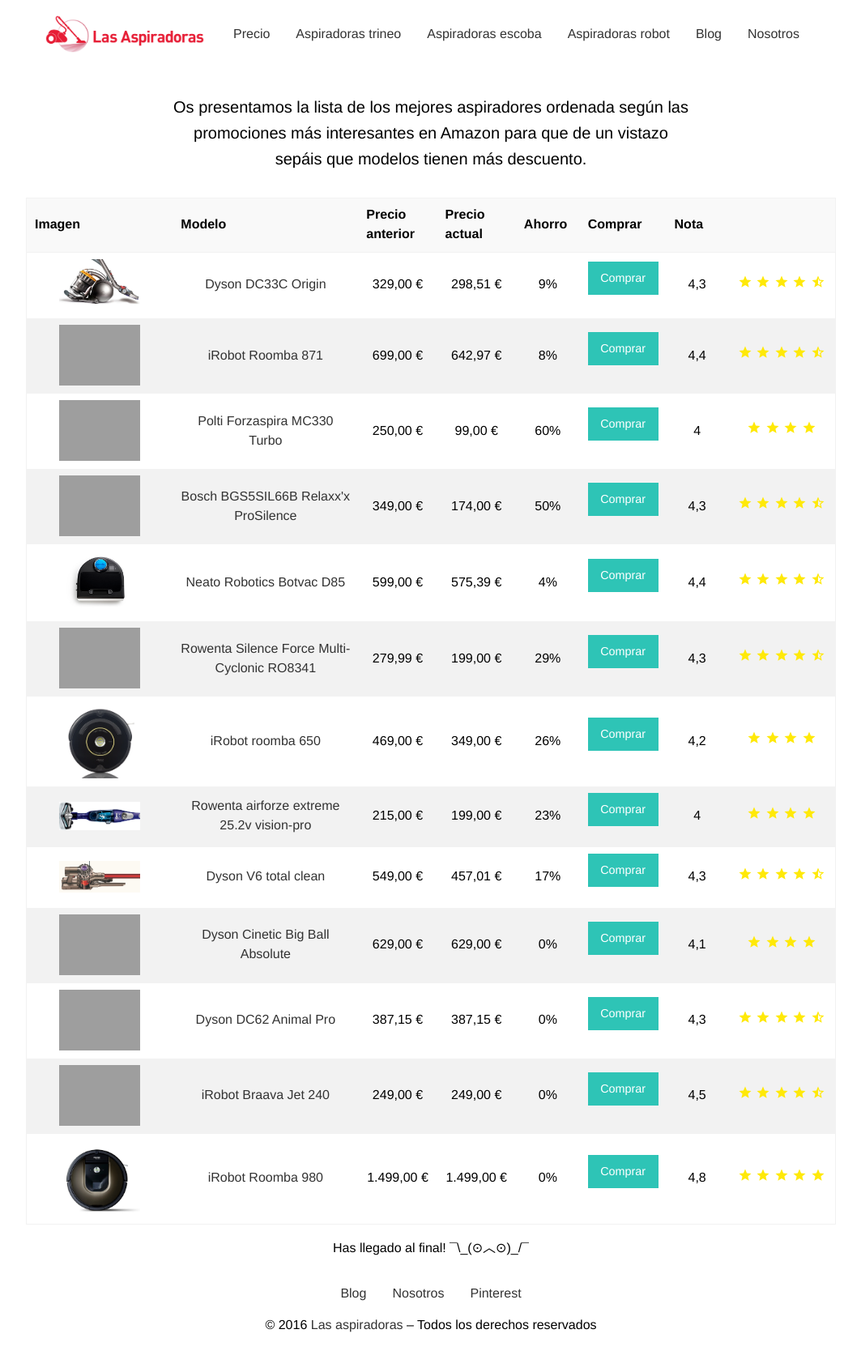
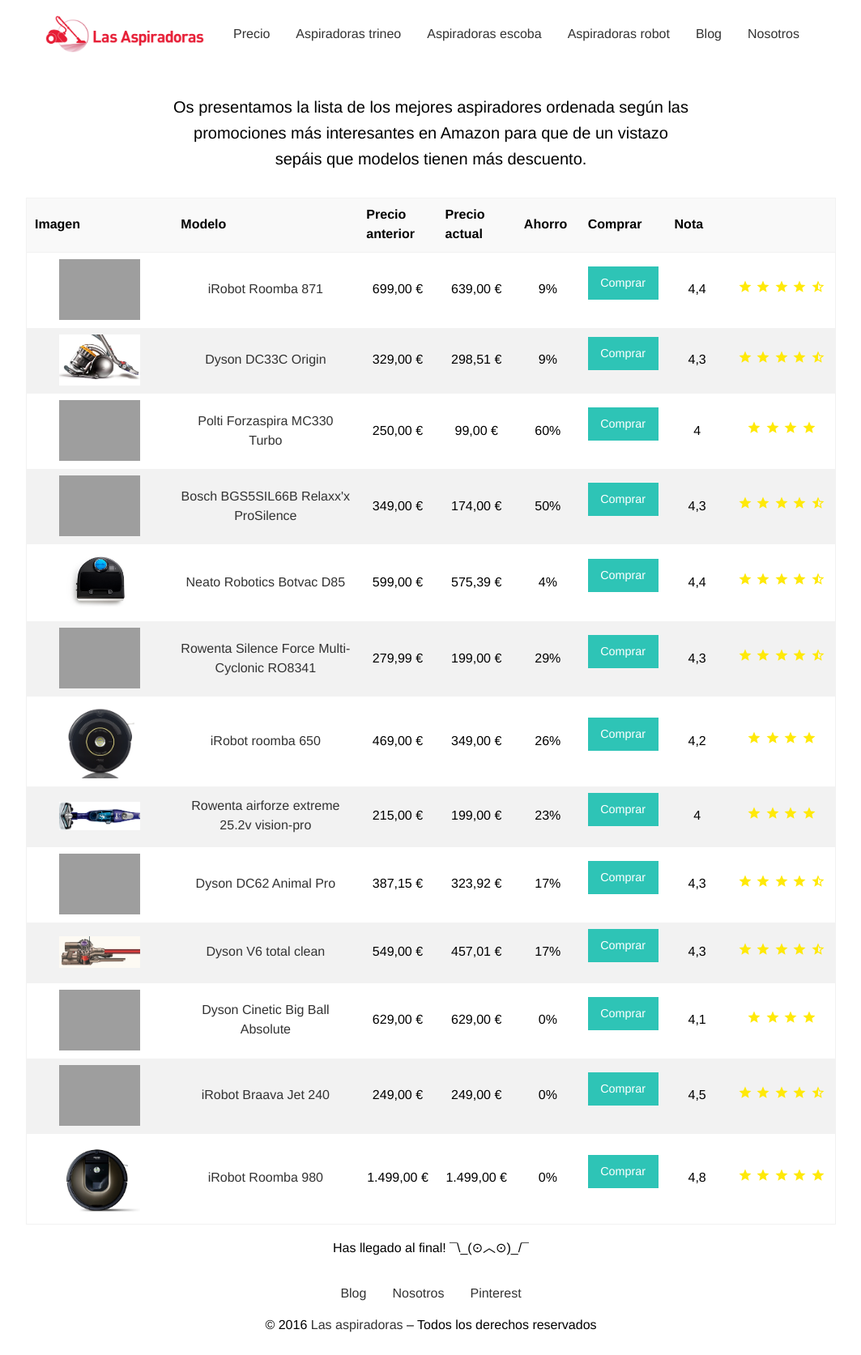
Before and after one commit to Puturru84/aspirador, a Jekyll site: the page built from _pages/tabla-precios-mejores-aspiradoras.md, in a window 1280 px wide. Shown: the whole page at 81% size, without its empty margins (108-1171 px from the left). Built offline with Jekyll 4.4.1, drawn with Linux system fonts in a browser that asks for light colours; a script that is not in the unit is left out.

Commit message:
price modified

```diff
--- a/products/_posts/2016-11-22-test-dyson-dc62-animalpro.md
+++ b/products/_posts/2016-11-22-test-dyson-dc62-animalpro.md
@@ -30,8 +30,8 @@
 clasification: "4,3"
 comments: "Resultados excelentes y comodidad"
 price-before: "387,15  €"
-price-now: "387,15  €"
-discount: "0%"
+price-now: "323,92  €"
+discount: "17%"
 stars: "4.5"
 link: "http://amzn.to/2gOG54v"
 ---
--- a/products/_posts/2016-11-22-test-iRobot-Roomba-871.md
+++ b/products/_posts/2016-11-22-test-iRobot-Roomba-871.md
@@ -29,8 +29,8 @@
 clasification: "4,4"
 comments: "Suelta la bestia y despreocupate, comodidad + resultados"
 price-before: "699,00 €"
-price-now: "642,97 €"
-discount: "8%"
+price-now: "639,00 €"
+discount: "9%"
 stars: "4.5"
 link: "http://amzn.to/2gP6vmv"
 ---
```
